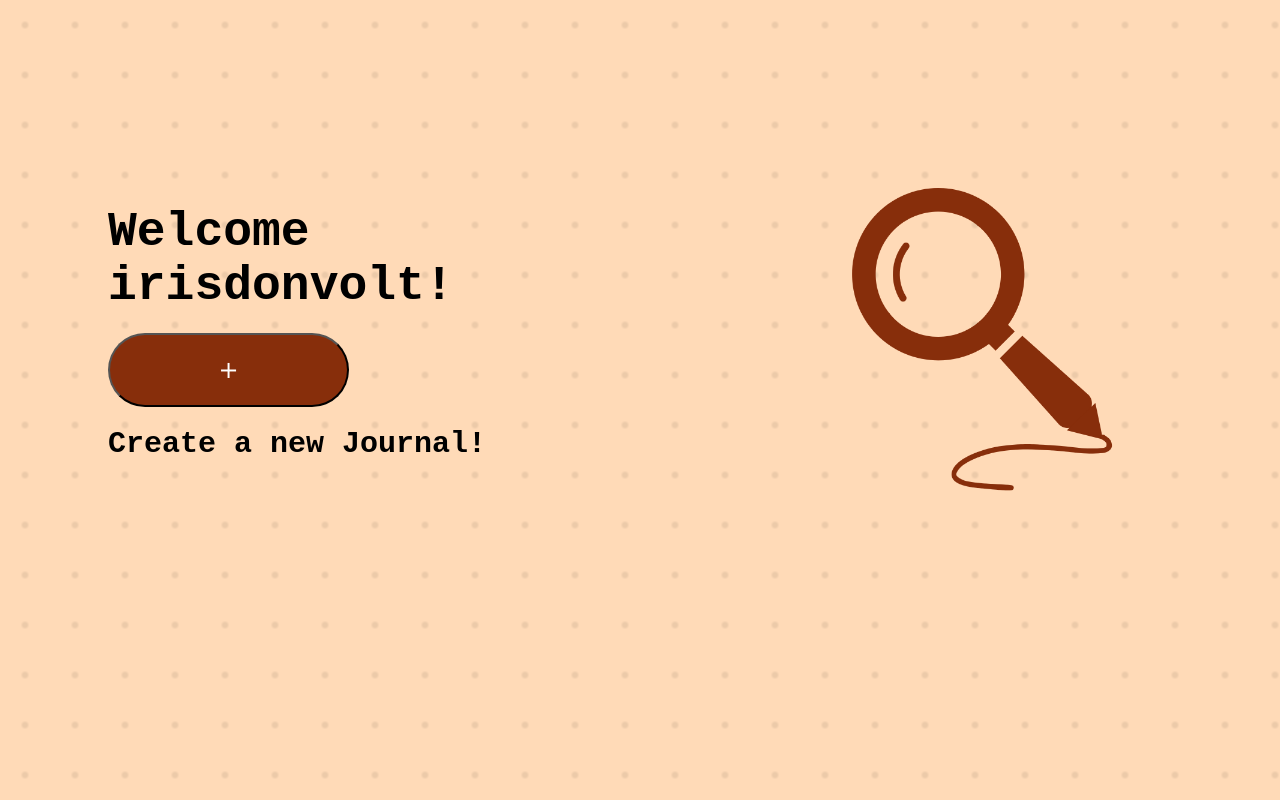
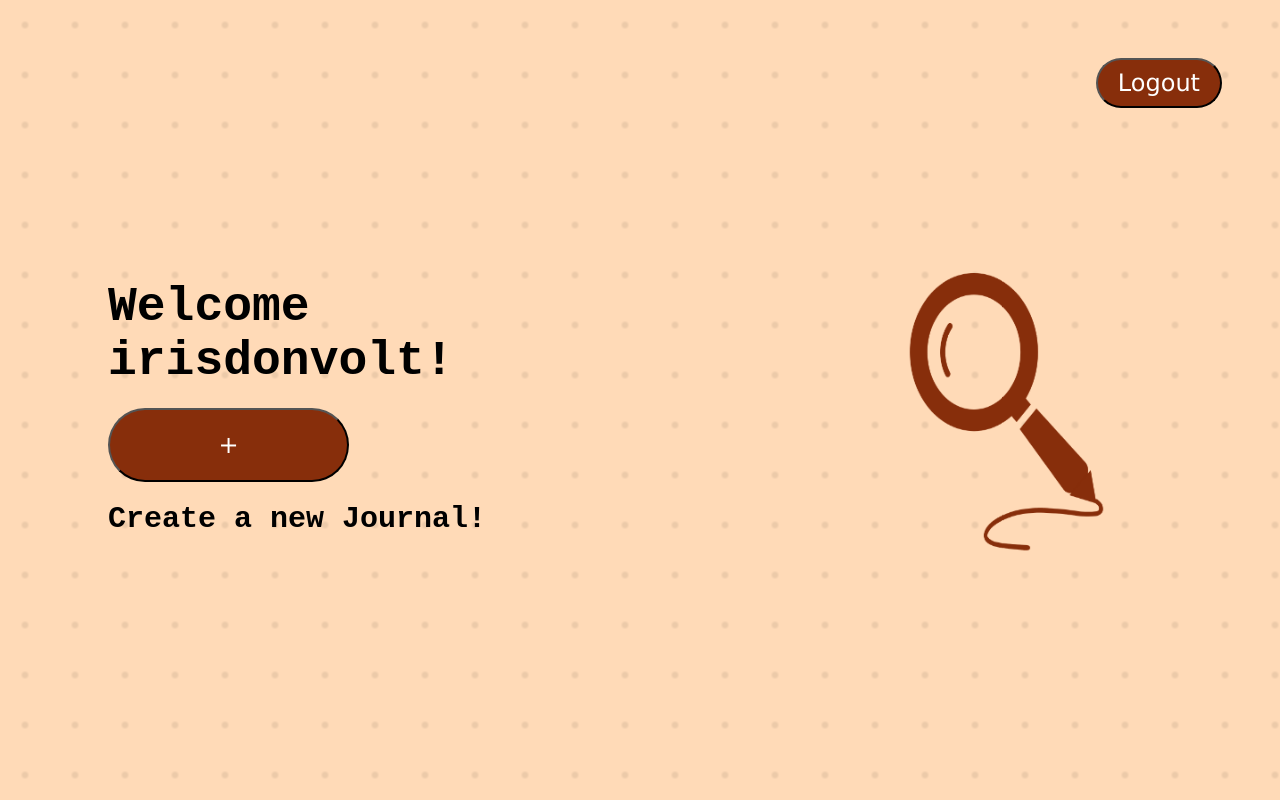
Before and after one commit to IrisDonVolt/clear-plan, a Django app: page /home in a window 1280 px wide. Run offline with Django 5.2, Linux system fonts and the light colour scheme; a user stored in the database is signed in; data that the repository does not hold is empty.

Commit message:
working with user home page

```diff
--- a/static/home.css
+++ b/static/home.css
@@ -6,33 +6,7 @@
     --primary-font: 'Courier New', Courier, monospace;
 }
 
-.header {
-    display: flex;
-    flex-direction: row;
-    justify-content: flex-start;
-    align-items:center;
-    width: 100%;
-    height: 95px;
-    padding: 0px;
-    gap: 0px;
-}
-
-.new-home {
-    background-color: var(--lightwash);
-    background-image: radial-gradient(
-        #00000013 2px,
-        transparent 4.5px
-    );
-    background-size: 50px 50px;
-    display: flex;
-    flex-direction: row;
-    padding-left: 100px;
-    gap: 100px;
-    justify-content: flex-start;
-    align-items: center;
-}
-
-.user-home {
+body {
     background-color: var(--lightwash);
     background-image: radial-gradient(
         #00000013 2px,
@@ -41,49 +15,58 @@
     background-size: 50px 50px;
     display: flex;
     flex-direction: column;
+    padding: 50px 50px 50px 100px;
     justify-content: flex-start;
     align-items: center;
-    padding: 50px;
-    gap: 0px;
-    width: 100%;
     height: 100%;
 }
 
-.book-area {
+.content-area {
+    height: fit-content;
+    width: 100%;
+    box-sizing: border-box;
     display: flex;
-    flex-direction: column;
-    gap: 50px;
-    justify-content: center;
+    flex-direction: row;
+    justify-content: flex-start;
     align-items: center;
-    padding: 0px;
-    width: 100%;
-    height: 100%;
-}
-
-.book-text {
-    font-family: var(--secondary-font);
-    font-weight: bold;
-    font-size: 20px;
-    color: white;
-    text-align: center;
+    gap: 200px;
 }
 
 .content {
     display:flex;
     flex-direction: column;
-    height: 100%;
-    justify-content: center;
+    height: fit-content;
+    justify-content: flex-start;
+    align-items: flex-start;
+    margin-top: 50px;
     gap:20px;
 }
 
+.header {
+    display: flex;
+    flex-direction: row;
+    justify-content: flex-end;
+    align-items:center;
+    width: 100%;
+    height: fit-content;
+    padding: 0px;
+    gap: 0px;
+}
+
 #logo-box {
-    width: 600px;
-    height: 600px;
-    margin-bottom: 50px;
+    display:flex;
+    justify-content: center;
+    align-items: flex-start;
+    width: 550px;
+    height: 550px;
     flex-shrink: 1;
     animation: fade-in 2s forwards;
 }
 
+#logo {
+    width: 100%;
+    height: 100%;
+}
 /* animations */
 @keyframes fade-in {
     from {
--- a/templates/home.html
+++ b/templates/home.html
@@ -10,14 +10,22 @@
     </head>
 
     {% comment %} {% if mode == "new" %} {% endcomment %}
-    <body class="new-home">
-        <div class="content">
-            <div class="subheading">Welcome {{user.username}}!</div>
-            <button class="main-button" onclick="location.href = '/editjournal'"> + </button>
-            <div class="text">Create a new Journal!</div>
+    <body>
+        <div class="header">
+            <button class="smaller-button">Logout</button>
         </div>
 
-        <img id="logo-box" src="{% static 'logo.png' %}" width="700" height="700">
+        <div class="content-area">
+            <div class="content">
+                <div class="subheading">Welcome {{user.username}}!</div>
+                <button class="main-button" onclick="location.href = '/editjournal'"> + </button>
+                <div class="text">Create a new Journal!</div>
+            </div>
+
+            <div id="logo-box">
+                <img id="logo" src="{% static 'logo.png' %}">
+            </div>
+        </div>
     </body>
 
     {% comment "" %}{% else %} {% endcomment %}
```
Also changed, not shown: other parts of static/home.css (+1 -44 lines), static/userhome.css (added, +121 -0 lines).
